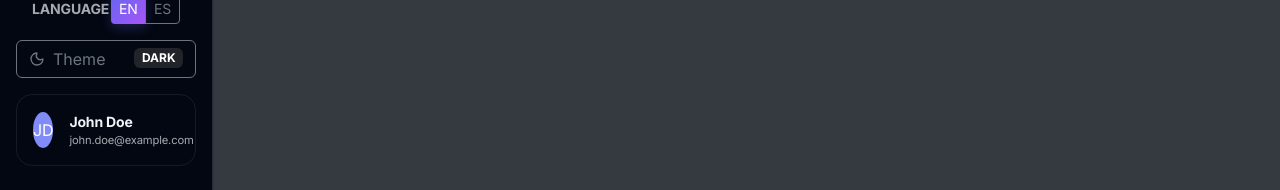
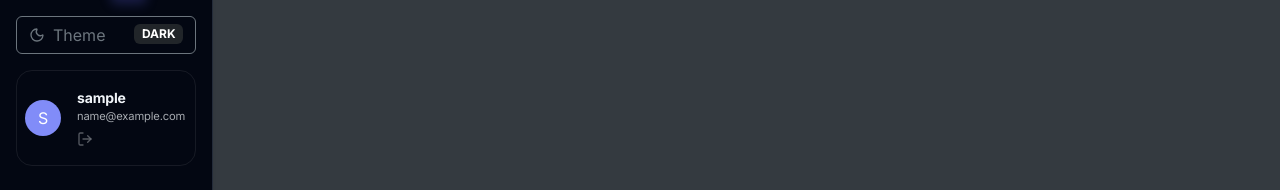
Before and after one commit to No-Country-simulation/S02-26-Equipo-35-Web-App-Development, a React (Vite) app in the folder Frontend/: page / in a window 1280 px wide. Shown: the part 610-800 px from the top of the page. Built offline with nearby package versions, Linux system fonts and the light colour scheme; no server answers; sample sign-in values are in the browser's storage.

Commit message:
Connect sidebar with real user data

```diff
--- a/Frontend/components/layout/Sidebar.jsx
+++ b/Frontend/components/layout/Sidebar.jsx
@@ -1,4 +1,5 @@
 import React from "react";
+import { useAuth } from "../../contexts/AuthContext";
 import { NavLink } from "react-router-dom";
 import {
   Layout,
@@ -10,6 +11,9 @@ import {
 } from "lucide-react";
 
 export const Sidebar = ({ language, setLanguage, theme, toggleTheme, t }) => {
+
+  const { user } = useAuth();
+
   return (
     <nav className='col-md-3 col-lg-2 d-md-block bg-white sidebar shadow-sm px-0 h-100 bg-glass position-fixed top-0 start-0 z-3 p-0'>
       <div className='d-flex flex-column h-100'>
@@ -81,23 +85,23 @@ export const Sidebar = ({ language, setLanguage, theme, toggleTheme, t }) => {
           {/* Profile */}
           <NavLink
             to='/profile'
-            className='btn w-100 d-flex align-items-center border rounded-4 p-3'
+            className='btn w-100 d-flex align-items-center border rounded-4 px-2 py-3'
           >
             <div
-              className='rounded-circle bg-primary text-white d-flex align-items-center justify-content-center'
+              className='rounded-circle bg-primary text-white d-flex align-items-center justify-content-center flex-shrink-0'
               style={{ width: "36px", height: "36px" }}
             >
-              JD
+              {user?.username?.charAt(0).toUpperCase()}
             </div>
 
             <div className='ms-3 text-start'>
-              <div className='small fw-bold'>John Doe</div>
+              <div className='small fw-bold'>{user?.username || "Usuario"}</div>
               <div className='text-muted' style={{ fontSize: "0.7rem" }}>
-                john.doe@example.com
+                {user?.email || ""}
               </div>
+              <LogOut size={16} className='ms-auto text-muted opacity-50' />
             </div>
 
-            <LogOut size={16} className='ms-auto text-muted opacity-50' />
           </NavLink>
         </div>
       </div>
```
